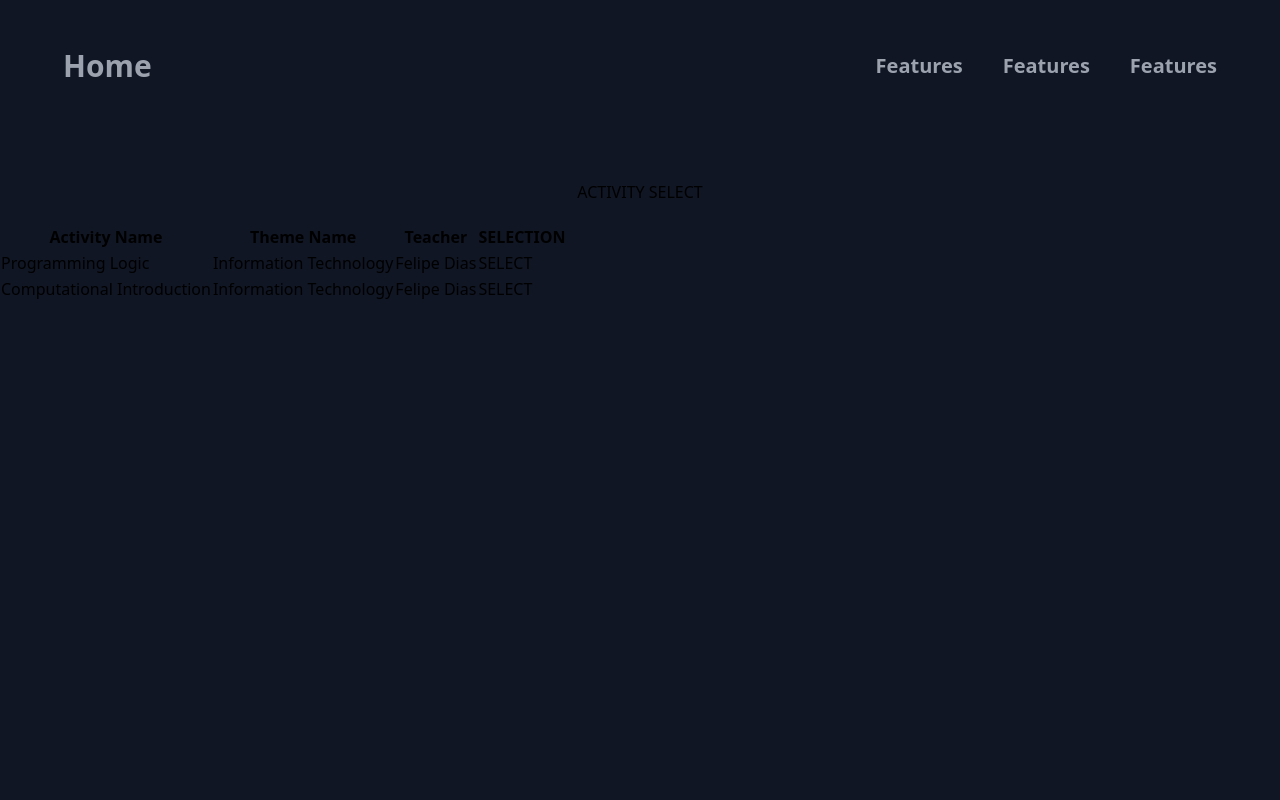
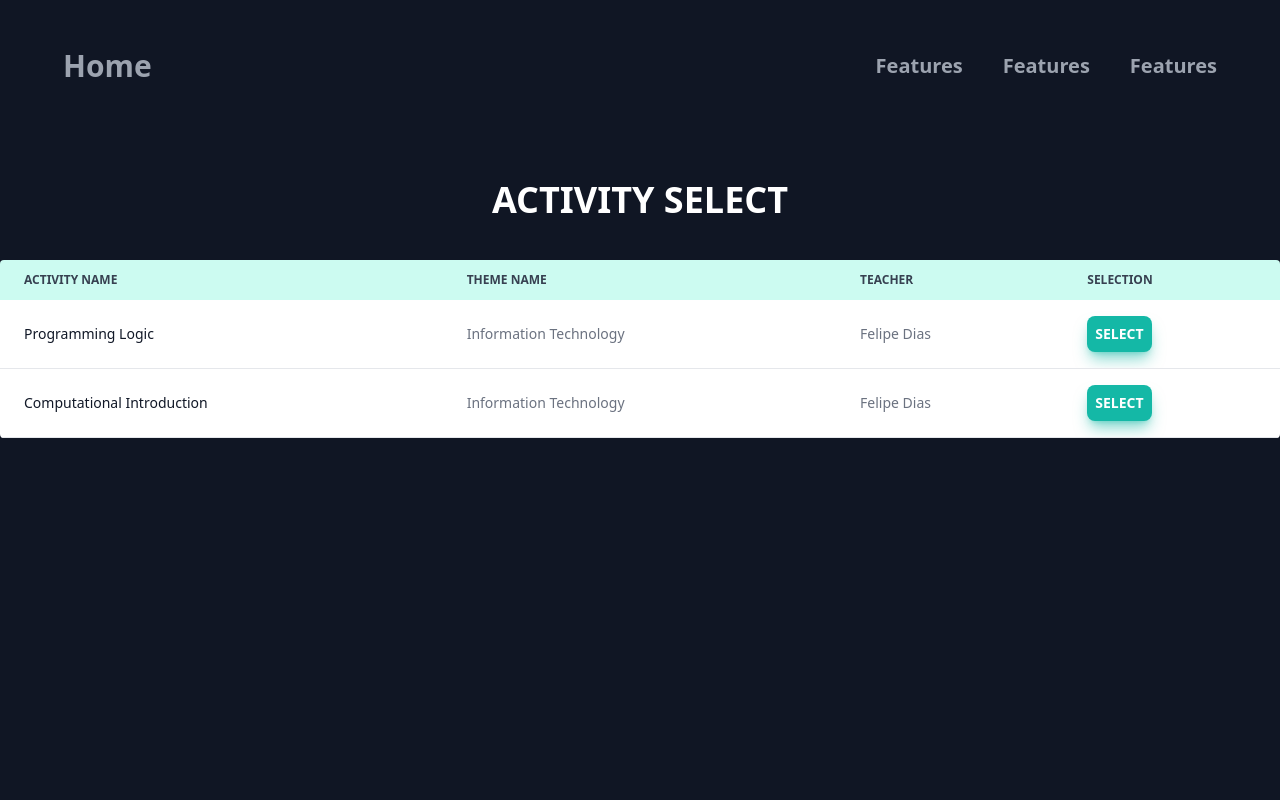
Before and after one commit to felipe11dias/jogo-serio-tradicional, a React (Create React App) app: page /environment/student/activity-select in a window 1280 px wide. Shown: the top 800 px of the page. Built offline with nearby package versions, Linux system fonts and the light colour scheme.

Commit message:
active select screen change table

```diff
--- a/src/pages/collaboration-activities/activity-select/ActivitySelect.tsx
+++ b/src/pages/collaboration-activities/activity-select/ActivitySelect.tsx
@@ -13,33 +13,61 @@ export default function ActivitySelect() {
   }
 
   return (
+
 <div>
-      <h2 className="mb-5 w-100 text-center"> ACTIVITY SELECT </h2>
+<h2 className="text-4xl text-white font-bold text-center mb-10 "> ACTIVITY SELECT </h2>
 
-      <table>
-        <thead>
+<div className="relative overflow-x-auto rounded ">
+<table className="w-full text-sm text-left text-gray-500 dark:text-gray-400 ">
+  <thead className="text-xs text-gray-700 uppercase bg-teal-100 dark:bg-gray-700 dark:text-gray-400 ">
       <tr>
-            <th>Activity Name</th>
-            <th>Theme Name</th>
-            <th>Teacher</th>
-            <th> SELECTION </th>
+          <th scope="col" className="px-6 py-3">
+          Activity Name
+          </th>
+          <th scope="col" className="px-6 py-3">
+          Theme Name
+          </th>
+          <th scope="col" className="px-6 py-3">
+          Teacher
+          </th>
+          <th scope="col" className="px-6 py-3">
+          SELECTION
+          </th>
       </tr>
   </thead>
   <tbody>
-          <tr>
-            <td>Programming Logic</td>
-            <td>Information Technology</td>
-            <td>Felipe Dias</td>
-            <td><button className="" onClick={() => selectActivity('cf64e17b-af4f-4a8e-b9b1-28f3c1996aaf')}> SELECT </button></td>
+      <tr className="bg-white border-b dark:bg-gray-800 dark:border-gray-700">
+          <th scope="row" className="px-6 py-4 font-medium text-gray-900 whitespace-nowrap dark:text-white">
+          Programming Logic
+          </th>
+          <td className="px-6 py-4">
+          Information Technology
+          </td>
+          <td className="px-6 py-4">
+          Felipe Dias
+          </td>
+          <td className="px-6 py-4">
+          <td className="w-full my-5 p-2 bg-teal-500 shadow-lg shadow-teal-500/50 hover:shadow-teal-500/40 text-white font-semibold rounded-lg"><button  onClick={() => selectActivity('cf64e17b-af4f-4a8e-b9b1-28f3c1996aaf')}> SELECT </button></td>
+          </td>
       </tr>
-          <tr>
-            <td>Computational Introduction</td>
-            <td>Information Technology</td>
-            <td>Felipe Dias</td>
-            <td><button className="" onClick={() => selectActivity('66407ef8-87e9-4781-99d5-4d36d53753f7')}> SELECT </button></td>
+      <tr className="bg-white border-b dark:bg-gray-800 dark:border-gray-700">
+          <th scope="row" className="px-6 py-4 font-medium text-gray-900 whitespace-nowrap dark:text-white">
+          Computational Introduction
+          </th>
+          <td className="px-6 py-4">
+          Information Technology
+          </td>
+          <td className="px-6 py-4">
+          Felipe Dias
+          </td>
+          <td className="px-6 py-4">
+          <td className="w-full my-5 p-2 bg-teal-500 shadow-lg shadow-teal-500/50 hover:shadow-teal-500/40 text-white font-semibold rounded-lg"><button  onClick={() => selectActivity('66407ef8-87e9-4781-99d5-4d36d53753f7')}> SELECT </button></td>
+          </td>
       </tr>
   </tbody>
 </table>
 </div>
+
+</div>
   )
 }
```
Lines whose indentation alone changed are shown as unchanged.
